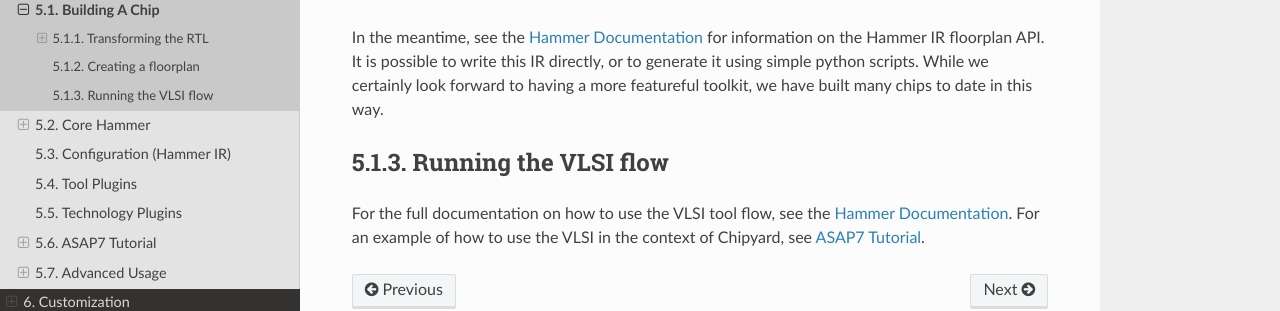
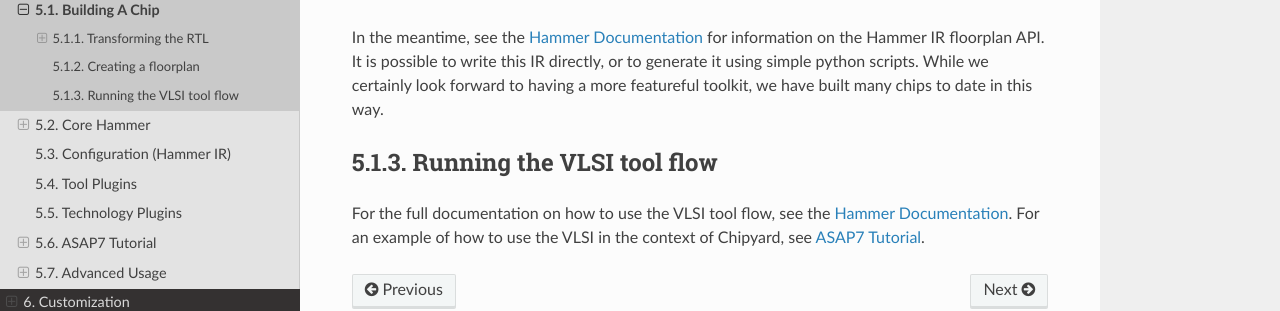
Before and after one commit to ucb-bar/chipyard, a Sphinx documentation site: the page built from docs/VLSI/Building-A-Chip.rst, in a window 1280 px wide and 900 px high, scrolled down 723 px. Shown: the part 461-772 px from the top of the window. Built offline with Sphinx 7.4.7 and the Read the Docs theme 2.0.0, drawn with Linux system fonts in a browser that asks for light colours.

Commit message:
[docs/ci] cleanup docs and add ci to check it

```diff
--- a/docs/Generators/IceNet.rst
+++ b/docs/Generators/IceNet.rst
@@ -78,7 +78,7 @@ Configuration
 To add IceNIC to your design, add ``HasPeripheryIceNIC`` to your lazy module
 and ``HasPeripheryIceNICModuleImp`` to the module implementation. If you
 are confused about the distinction between lazy module and module
-implementation, refer to :ref:`Cake Pattern`.
+implementation, refer to :ref:`Cake Pattern / Mixin`.
 
 Then add the ``WithIceNIC`` config fragment to your configuration. This will
 define ``NICKey``, which IceNIC uses to determine its parameters. The config fragment
--- a/docs/TileLink-Diplomacy-Reference/Widgets.rst
+++ b/docs/TileLink-Diplomacy-Reference/Widgets.rst
@@ -270,7 +270,7 @@ the client to see a particular width.
 
 **Example Usage:**
 
-.. code-block::
+.. code-block:: scala
 
     // Assume the manager node sets beatBytes to 8
     // With WidthWidget, client sees beatBytes of 4
--- a/docs/Tools/Barstools.rst
+++ b/docs/Tools/Barstools.rst
@@ -131,5 +131,5 @@ This, unfortunately, breaks the process-agnostic RTL abstraction, so it is recom
 The simplest way to do this is to have a config fragment that when included updates instantiates the IO cells and connects them in the test harness.
 When simulating chip-specific designs, it is important to include the IO cells.
 The IO cell behavioral models will often assert if they are connected incorrectly, which is a useful runtime check.
-They also keep the IO interface at the chip and test harness boundary (see :ref:`Separating the top module from the test harness`) consistent after synthesis and place-and-route,
+They also keep the IO interface at the chip and test harness boundary (see :ref:`Separating the Top module from the TestHarness module`) consistent after synthesis and place-and-route,
 which allows the RTL simulation test harness to be reused.
--- a/docs/VLSI/Building-A-Chip.rst
+++ b/docs/VLSI/Building-A-Chip.rst
@@ -45,8 +45,8 @@ It is possible to write this IR directly, or to generate it using simple python
 While we certainly look forward to having a more featureful toolkit, we have built many chips to date in this way.
 
 
-Running the VLSI flow
----------------------
+Running the VLSI tool flow
+--------------------------
 
 For the full documentation on how to use the VLSI tool flow, see the `Hammer Documentation <https://hammer-vlsi.readthedocs.io/>`__.
 For an example of how to use the VLSI in the context of Chipyard, see :ref:`ASAP7 Tutorial`.
```
Also changed, not shown: 2 other files.
